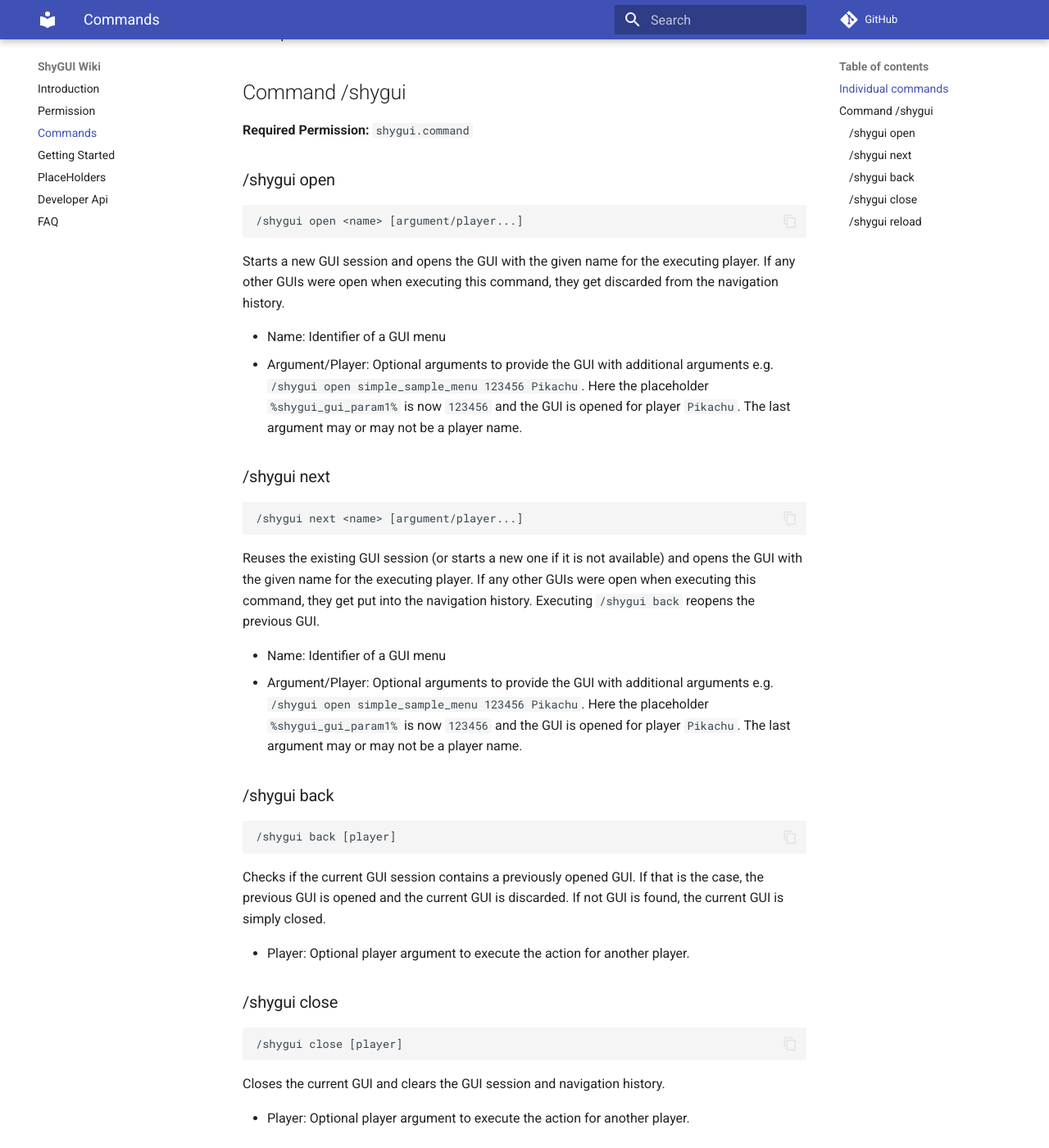
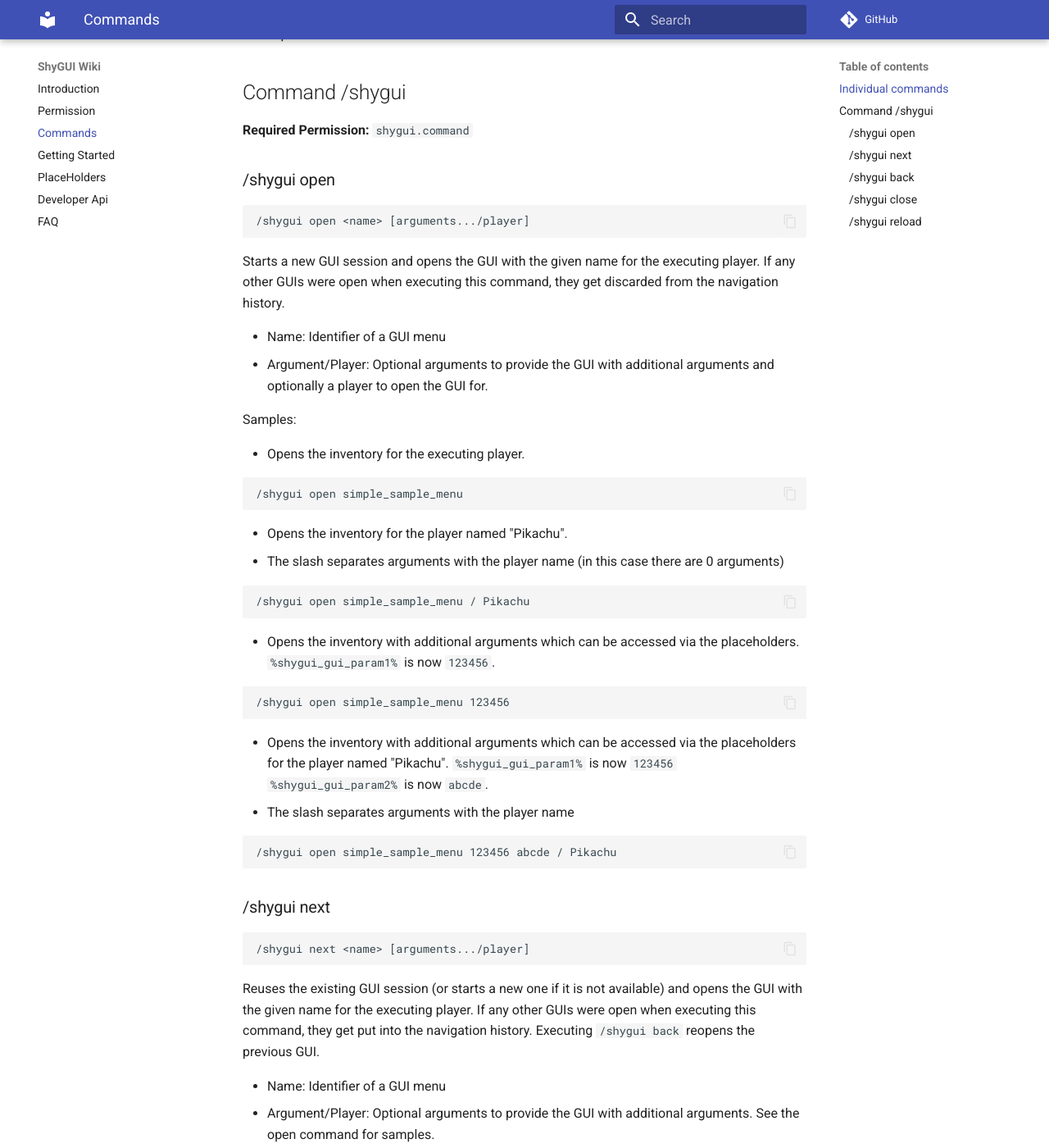
Before and after one commit to Shynixn/ShyGUI, an MkDocs documentation site: the page built from docs/wiki/docs/commands.md, in a window 1280 px wide and 1400 px high, scrolled down 518 px. Shown: the whole window at 82% size. Built offline with MkDocs 1.6.1 and Material for MkDocs 9.7.7, drawn with Linux system fonts in a browser that asks for light colours; comment, search, counter and statistics services are not loaded.

Commit message:
Updated wiki.

````diff
--- a/docs/wiki/docs/commands.md
+++ b/docs/wiki/docs/commands.md
@@ -22,24 +22,52 @@
 ### /shygui open
 
 ```
-/shygui open <name> [argument/player...]
+/shygui open <name> [arguments.../player]
 ```
 
 Starts a new GUI session and opens the GUI with the given name for the executing player. If any other GUIs were open when executing this command, they get discarded from the navigation history.
 
 * Name: Identifier of a GUI menu
-* Argument/Player: Optional arguments to provide the GUI with additional arguments e.g. ```/shygui open simple_sample_menu 123456 Pikachu```. Here the placeholder ``%shygui_gui_param1%`` is now ``123456`` and the GUI is opened for player ``Pikachu``. The last argument may or may not be a player name.
+* Argument/Player: Optional arguments to provide the GUI with additional arguments and optionally a player to open the GUI for.
+
+Samples:
+
+* Opens the inventory for the executing player.
+
+```
+/shygui open simple_sample_menu
+```
+
+* Opens the inventory for the player named "Pikachu".
+* The slash separates arguments with the player name (in this case there are 0 arguments)
+
+```
+/shygui open simple_sample_menu / Pikachu
+```
+
+* Opens the inventory with additional arguments which can be accessed via the placeholders. ``%shygui_gui_param1%`` is now ``123456``.
+
+```
+/shygui open simple_sample_menu 123456
+```
+
+* Opens the inventory with additional arguments which can be accessed via the placeholders for the player named "Pikachu". ``%shygui_gui_param1%`` is now ``123456`` ``%shygui_gui_param2%`` is now ``abcde``.
+* The slash separates arguments with the player name
+
+```
+/shygui open simple_sample_menu 123456 abcde / Pikachu
+```
 
 ### /shygui next
 
 ```
-/shygui next <name> [argument/player...]
+/shygui next <name> [arguments.../player]
 ```
 
 Reuses the existing GUI session (or starts a new one if it is not available) and opens the GUI with the given name for the executing player. If any other GUIs were open when executing this command, they get put into the navigation history. Executing ``/shygui back`` reopens the previous GUI.
 
 * Name: Identifier of a GUI menu
-* Argument/Player: Optional arguments to provide the GUI with additional arguments e.g. ```/shygui open simple_sample_menu 123456 Pikachu```. Here the placeholder ``%shygui_gui_param1%`` is now ``123456`` and the GUI is opened for player ``Pikachu``. The last argument may or may not be a player name.
+* Argument/Player: Optional arguments to provide the GUI with additional arguments. See the open command for samples.
 
 ### /shygui back
 
````
Also changed, not shown: docs/wiki/docs/permission.md (+0 -2 lines).
